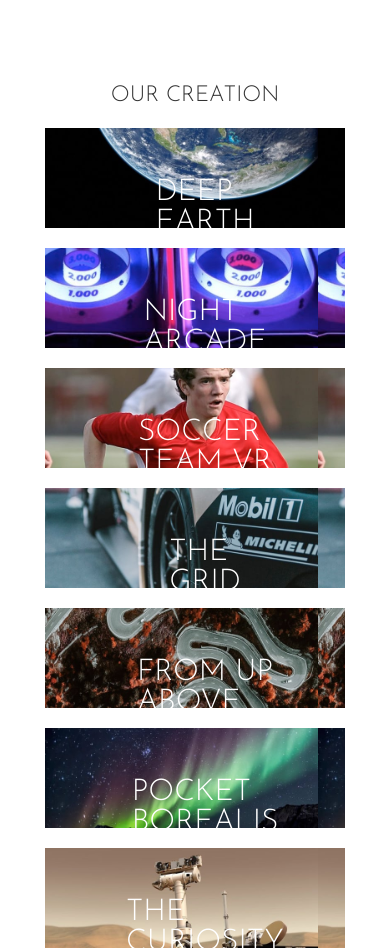
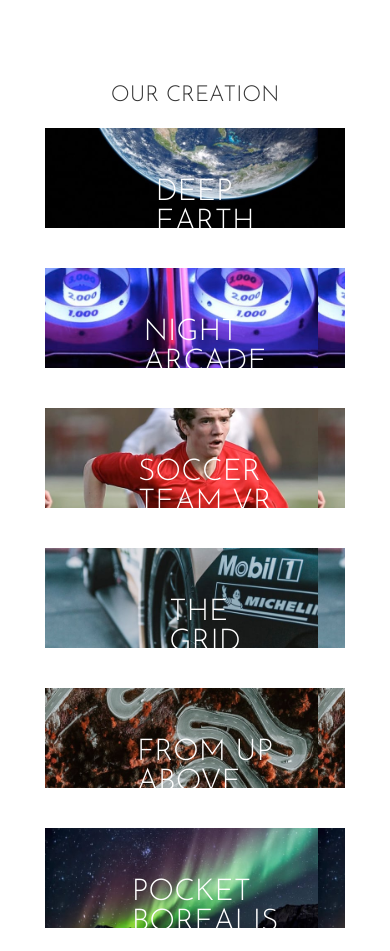
Before and after one commit to Dollypee48/Loopstudios-project, a plain HTML site: page index.html in a window 390 px wide. Shown: the part 1000-1951 px from the top of the page. Drawn offline with nearby package versions, Linux system fonts and the light colour scheme; a web font is replaced by a local one.

Commit message:
loopstudios project update

```diff
--- a/style.css
+++ b/style.css
@@ -243,7 +243,7 @@ button{
 .mobile .earthMobile{
     display: flex;
     flex-direction: column;
-    gap: 20px;
+    gap: 30px;
     justify-content: center;
     align-items: center;
     border: none;
@@ -525,6 +525,10 @@ footer{
             font-family: "Josefin Sans";
             font-weight: 300;
             font-size: 50px;
+        }
+
+        .mobile .earthMobile{
+            gap: 40px;
         }
         .mobile .earthMobile div{
             border: 1px solid ;
```
